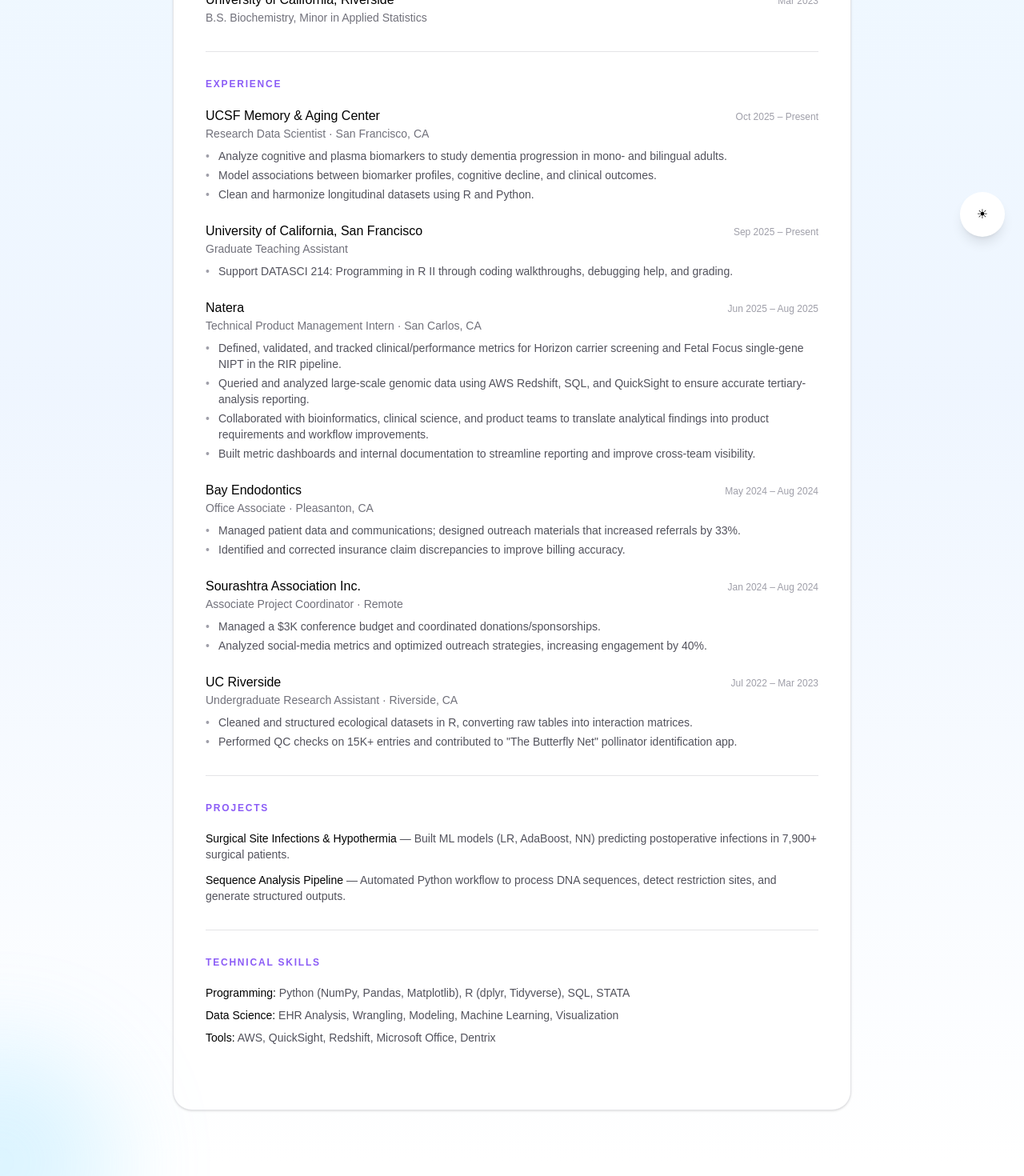
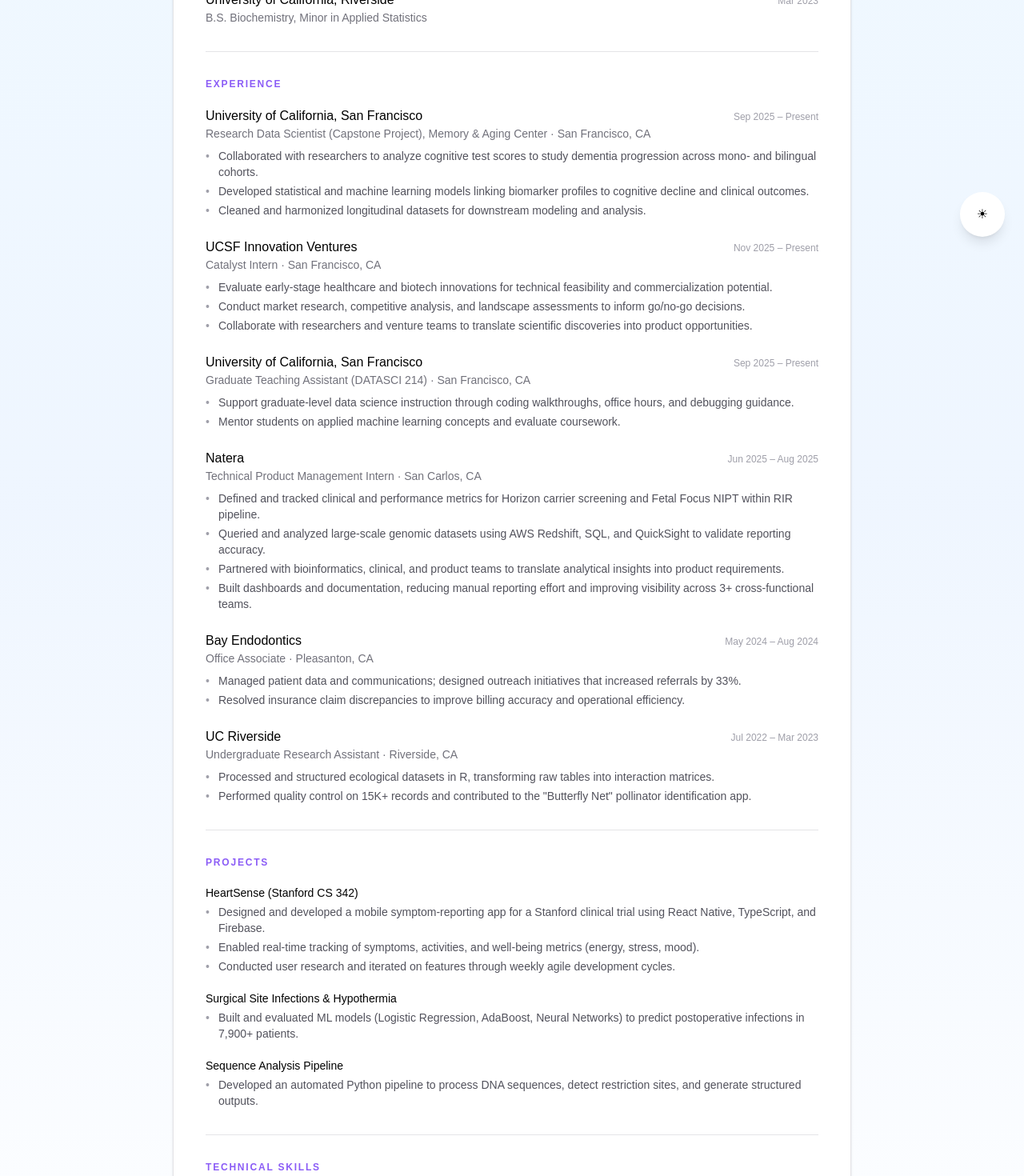
Before and after one commit to shwe-kandhalu/portfolio, a Next.js app: page /resume in a window 1280 px wide. Shown: the part 480-1950 px from the top of the page at 80% size. Built offline with nearby package versions, Linux system fonts and the light colour scheme.

Commit message:
added new resume

```diff
--- a/app/resume/page.tsx
+++ b/app/resume/page.tsx
@@ -48,8 +48,8 @@
             <Entry
               title="University of California, San Francisco"
               subtitle="M.S. Health Data Science"
-              date="May 2026"
-              bullets={["Relevant Coursework: Python, Machine Learning, R Programming, Complex Biomedical Data"]}
+              date="Dec 2026"
+              bullets={["Relevant Coursework: Machine Learning, Python, R Programming, Biomedical Data Analysis"]}
             />
             <Entry
               title="University of California, Riverside"
@@ -61,21 +61,32 @@
           {/* Experience */}
           <Section title="Experience">
             <Entry
-              title="UCSF Memory & Aging Center"
-              subtitle="Research Data Scientist · San Francisco, CA"
-              date="Oct 2025 – Present"
+              title="University of California, San Francisco"
+              subtitle="Research Data Scientist (Capstone Project), Memory & Aging Center · San Francisco, CA"
+              date="Sep 2025 – Present"
               bullets={[
-                "Analyze cognitive and plasma biomarkers to study dementia progression in mono- and bilingual adults.",
-                "Model associations between biomarker profiles, cognitive decline, and clinical outcomes.",
-                "Clean and harmonize longitudinal datasets using R and Python.",
+                "Collaborated with researchers to analyze cognitive test scores to study dementia progression across mono- and bilingual cohorts.",
+                "Developed statistical and machine learning models linking biomarker profiles to cognitive decline and clinical outcomes.",
+                "Cleaned and harmonized longitudinal datasets for downstream modeling and analysis.",
+              ]}
+            />
+            <Entry
+              title="UCSF Innovation Ventures"
+              subtitle="Catalyst Intern · San Francisco, CA"
+              date="Nov 2025 – Present"
+              bullets={[
+                "Evaluate early-stage healthcare and biotech innovations for technical feasibility and commercialization potential.",
+                "Conduct market research, competitive analysis, and landscape assessments to inform go/no-go decisions.",
+                "Collaborate with researchers and venture teams to translate scientific discoveries into product opportunities.",
               ]}
             />
             <Entry
               title="University of California, San Francisco"
-              subtitle="Graduate Teaching Assistant"
+              subtitle="Graduate Teaching Assistant (DATASCI 214) · San Francisco, CA"
               date="Sep 2025 – Present"
               bullets={[
-                "Support DATASCI 214: Programming in R II through coding walkthroughs, debugging help, and grading.",
+                "Support graduate-level data science instruction through coding walkthroughs, office hours, and debugging guidance.",
+                "Mentor students on applied machine learning concepts and evaluate coursework.",
               ]}
             />
             <Entry
@@ -83,10 +94,10 @@
               subtitle="Technical Product Management Intern · San Carlos, CA"
               date="Jun 2025 – Aug 2025"
               bullets={[
-                "Defined, validated, and tracked clinical/performance metrics for Horizon carrier screening and Fetal Focus single-gene NIPT in the RIR pipeline.",
-                "Queried and analyzed large-scale genomic data using AWS Redshift, SQL, and QuickSight to ensure accurate tertiary-analysis reporting.",
-                "Collaborated with bioinformatics, clinical science, and product teams to translate analytical findings into product requirements and workflow improvements.",
-                "Built metric dashboards and internal documentation to streamline reporting and improve cross-team visibility.",
+                "Defined and tracked clinical and performance metrics for Horizon carrier screening and Fetal Focus NIPT within RIR pipeline.",
+                "Queried and analyzed large-scale genomic datasets using AWS Redshift, SQL, and QuickSight to validate reporting accuracy.",
+                "Partnered with bioinformatics, clinical, and product teams to translate analytical insights into product requirements.",
+                "Built dashboards and documentation, reducing manual reporting effort and improving visibility across 3+ cross-functional teams.",
               ]}
             />
             <Entry
@@ -94,17 +105,8 @@
               subtitle="Office Associate · Pleasanton, CA"
               date="May 2024 – Aug 2024"
               bullets={[
-                "Managed patient data and communications; designed outreach materials that increased referrals by 33%.",
-                "Identified and corrected insurance claim discrepancies to improve billing accuracy.",
-              ]}
-            />
-            <Entry
-              title="Sourashtra Association Inc."
-              subtitle="Associate Project Coordinator · Remote"
-              date="Jan 2024 – Aug 2024"
-              bullets={[
-                "Managed a $3K conference budget and coordinated donations/sponsorships.",
-                "Analyzed social-media metrics and optimized outreach strategies, increasing engagement by 40%.",
+                "Managed patient data and communications; designed outreach initiatives that increased referrals by 33%.",
+                "Resolved insurance claim discrepancies to improve billing accuracy and operational efficiency.",
               ]}
             />
             <Entry
@@ -112,32 +114,44 @@
               subtitle="Undergraduate Research Assistant · Riverside, CA"
               date="Jul 2022 – Mar 2023"
               bullets={[
-                "Cleaned and structured ecological datasets in R, converting raw tables into interaction matrices.",
-                'Performed QC checks on 15K+ entries and contributed to "The Butterfly Net" pollinator identification app.',
+                "Processed and structured ecological datasets in R, transforming raw tables into interaction matrices.",
+                'Performed quality control on 15K+ records and contributed to the "Butterfly Net" pollinator identification app.',
               ]}
             />
           </Section>
 
           {/* Projects */}
           <Section title="Projects">
-            <div className="space-y-3 text-sm text-zinc-600 dark:text-zinc-300">
-              <p>
-                <span className="font-medium text-black dark:text-white">Surgical Site Infections & Hypothermia</span>
-                {" — "}Built ML models (LR, AdaBoost, NN) predicting postoperative infections in 7,900+ surgical patients.
-              </p>
-              <p>
-                <span className="font-medium text-black dark:text-white">Sequence Analysis Pipeline</span>
-                {" — "}Automated Python workflow to process DNA sequences, detect restriction sites, and generate structured outputs.
-              </p>
+            <div className="space-y-5">
+              <Project
+                title="HeartSense (Stanford CS 342)"
+                bullets={[
+                  "Designed and developed a mobile symptom-reporting app for a Stanford clinical trial using React Native, TypeScript, and Firebase.",
+                  "Enabled real-time tracking of symptoms, activities, and well-being metrics (energy, stress, mood).",
+                  "Conducted user research and iterated on features through weekly agile development cycles.",
+                ]}
+              />
+              <Project
+                title="Surgical Site Infections & Hypothermia"
+                bullets={[
+                  "Built and evaluated ML models (Logistic Regression, AdaBoost, Neural Networks) to predict postoperative infections in 7,900+ patients.",
+                ]}
+              />
+              <Project
+                title="Sequence Analysis Pipeline"
+                bullets={[
+                  "Developed an automated Python pipeline to process DNA sequences, detect restriction sites, and generate structured outputs.",
+                ]}
+              />
             </div>
           </Section>
 
           {/* Skills */}
           <Section title="Technical Skills" last>
             <div className="space-y-2 text-sm text-zinc-600 dark:text-zinc-300">
-              <p><span className="font-medium text-black dark:text-white">Programming:</span> Python (NumPy, Pandas, Matplotlib), R (dplyr, Tidyverse), SQL, STATA</p>
-              <p><span className="font-medium text-black dark:text-white">Data Science:</span> EHR Analysis, Wrangling, Modeling, Machine Learning, Visualization</p>
-              <p><span className="font-medium text-black dark:text-white">Tools:</span> AWS, QuickSight, Redshift, Microsoft Office, Dentrix</p>
+              <p><span className="font-medium text-black dark:text-white">Programming:</span> Python (NumPy, Pandas, Matplotlib), R (dplyr, Tidyverse), SQL, STATA, TypeScript, JavaScript</p>
+              <p><span className="font-medium text-black dark:text-white">Data Science & ML:</span> Statistical modeling, machine learning, EHR analysis, data wrangling, visualization, longitudinal analysis, dashboarding</p>
+              <p><span className="font-medium text-black dark:text-white">Tools & Platforms:</span> AWS (Redshift, QuickSight), Firebase, Firestore, React Native, Expo Go, Microsoft Office, Dentrix, AI-assisted tools</p>
             </div>
           </Section>
 
@@ -155,6 +169,21 @@
     <div className={`py-8 ${last ? "" : "border-b border-zinc-200 dark:border-white/10"}`}>
       <h2 className="mb-5 text-xs font-semibold uppercase tracking-[0.15em] text-[#8b5cf6]">{title}</h2>
       {children}
+    </div>
+  );
+}
+
+function Project({ title, bullets }: { title: string; bullets: string[] }) {
+  return (
+    <div>
+      <p className="text-sm font-medium text-black dark:text-white mb-1">{title}</p>
+      <ul className="space-y-1">
+        {bullets.map((b) => (
+          <li key={b} className="text-sm text-zinc-600 dark:text-zinc-300 pl-4 relative before:absolute before:left-0 before:content-['•'] before:text-zinc-400">
+            {b}
+          </li>
+        ))}
+      </ul>
     </div>
   );
 }
```
Also changed, not shown: 1 other file (tests, documents, lock files or other folders).
